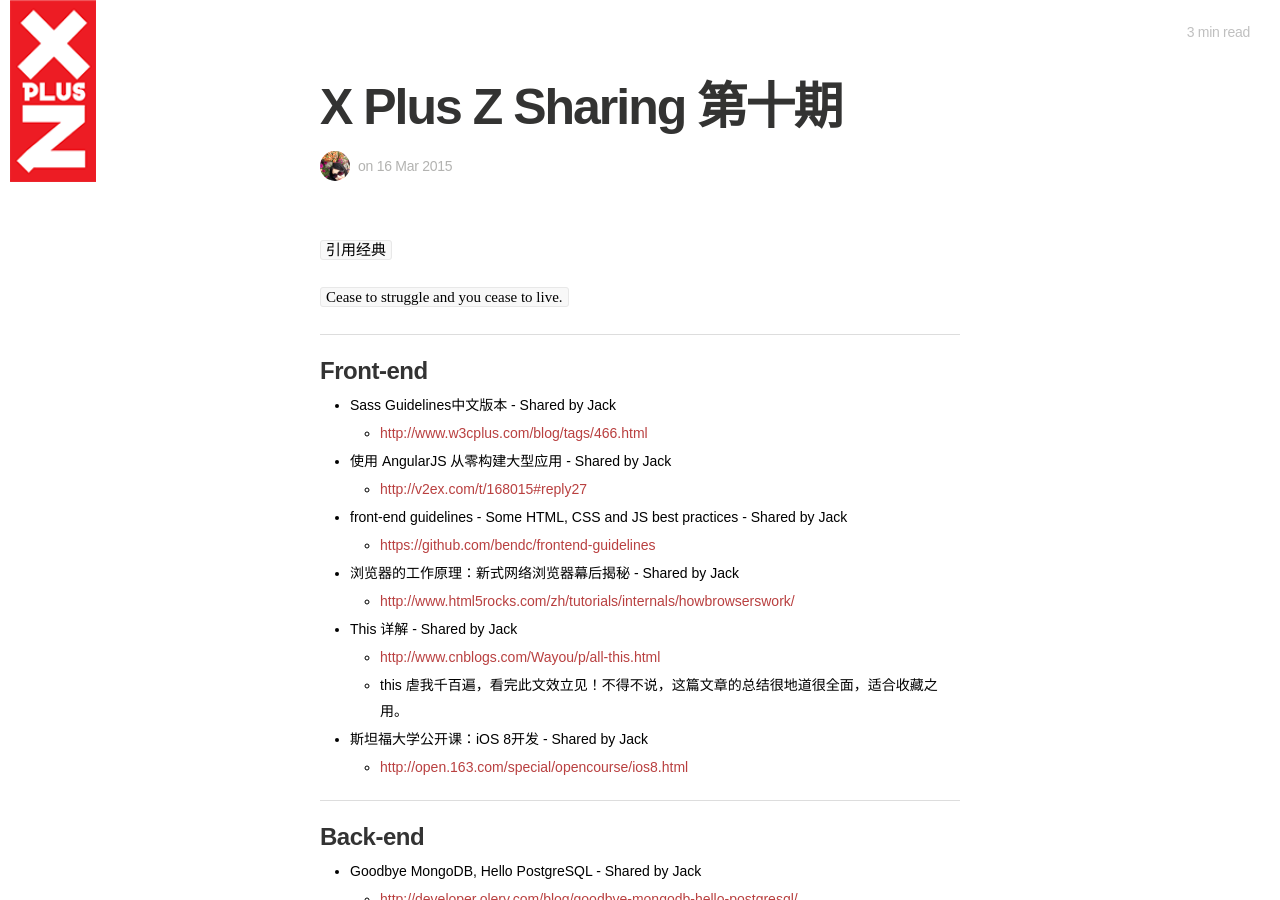
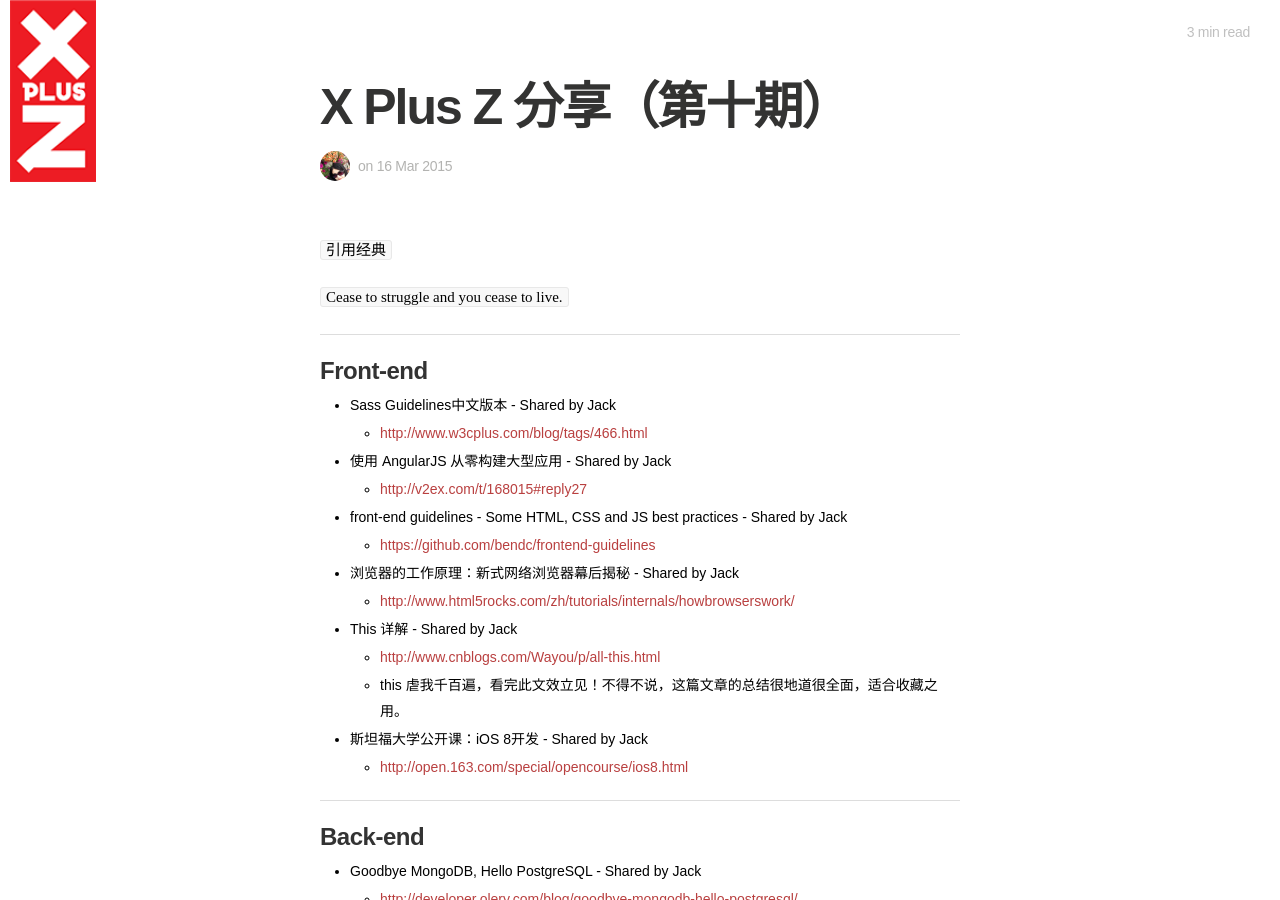
Before and after one commit to zhoule/zhoule.github.com, a Jekyll site: the page built from _posts/2015-03-16-x-plus-z-sharing---010.md, in a window 1280 px wide and 900 px high. Built offline with Jekyll 4.4.1, drawn with Linux system fonts in a browser that asks for light colours; nearby versions of some CDN libraries; some web fonts are replaced; Markdown is read by kramdown in place of the engine named in the settings.

Commit message:
Update post title

```diff
--- a/_posts/2015-03-16-x-plus-z-sharing---010.md
+++ b/_posts/2015-03-16-x-plus-z-sharing---010.md
@@ -1,6 +1,6 @@
 ---
 layout: post
-title: "X Plus Z Sharing 第十期"
+title: "X Plus Z 分享（第十期）"
 description: ""
 category:
 tags: []
```
